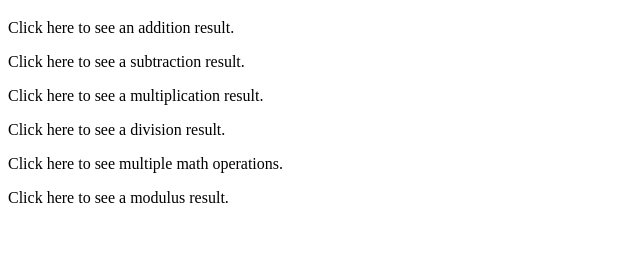
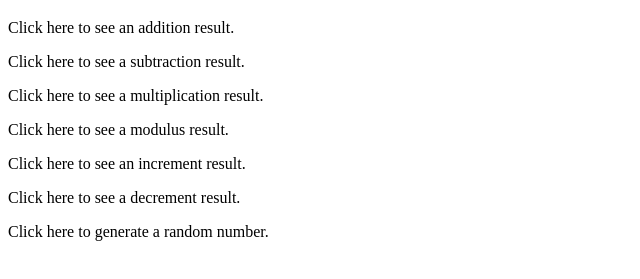
Before and after one commit to mhdayasso/JavaScript-Projects, a plain HTML site: page Basic JavaScript Projects/Project3_math_operators/index.html in a window 1280 px wide. Shown: the part 61-340 px from the top of the page, without its empty margins (0-640 px from the left). Drawn offline with Linux system fonts and the light colour scheme.

Commit message:
Complete Project3 math operators requirements

```diff
--- a/Basic JavaScript Projects/Project3_math_operators/JS/main.js
+++ b/Basic JavaScript Projects/Project3_math_operators/JS/main.js
@@ -1,48 +1,47 @@
 // Project 3: Math Operators
 // Each function runs when you click its matching paragraph in index.html.
 
-// Addition operation
+// + Addition
 function additionFunction() {
   var result = 10 + 5;
   document.getElementById("MathAdd").textContent = "10 + 5 = " + result;
 }
 
-// Subtraction operation
+// - Subtraction
 function subtractionFunction() {
   var result = 10 - 5;
   document.getElementById("MathSub").textContent = "10 - 5 = " + result;
 }
 
-// Multiplication operation
+// * Multiplication
 function multiplicationFunction() {
   var result = 10 * 5;
   document.getElementById("MathMul").textContent = "10 * 5 = " + result;
 }
 
-// Division operation
-function divisionFunction() {
-  var result = 10 / 5;
-  document.getElementById("MathDiv").textContent = "10 / 5 = " + result;
+// % Modulus (remainder)
+function modulusFunction() {
+  var result = 10 % 3; // remainder is 1
+  document.getElementById("MathMod").textContent = "10 % 3 = " + result;
 }
 
-// Multiple mathematical operations at once
-function multipleOperations() {
-  var a = 20;
-  var b = 4;
-
-  var add = a + b;
-  var sub = a - b;
-  var mul = a * b;
-  var div = a / b;
-
-  document.getElementById("MathAll").innerHTML =
-    a + " + " + b + " = " + add + "<br>" +
-    a + " - " + b + " = " + sub + "<br>" +
-    a + " * " + b + " = " + mul + "<br>" +
-    a + " / " + b + " = " + div;
+// ++ Increment
+function incrementFunction() {
+  var number = 5;
+  number++; // increment operator
+  document.getElementById("MathInc").textContent = "After increment: " + number;
 }
 
-function modulusFunction() {
-  var result = 10 % 3;
-  document.getElementById("MathMod").textContent = "10 % 3 = " + result;
+// -- Decrement
+function decrementFunction() {
+  var number = 5;
+  number--; // decrement operator
+  document.getElementById("MathDec").textContent = "After decrement: " + number;
 }
+
+// Math.random() (0 to 1)
+function randomFunction() {
+  var randomNum = Math.random();
+  document.getElementById("MathRandom").textContent =
+    "Random number (0 to 1): " + randomNum;
+}
--- a/Basic JavaScript Projects/Project3_math_operators/index.html
+++ b/Basic JavaScript Projects/Project3_math_operators/index.html
@@ -6,34 +6,16 @@
   <title>Project 3 - Math Operators</title>
 </head>
 <body>
-
   <h1>Project 3: Math Operators</h1>
 
-  <p id="MathAdd" onclick="additionFunction()">
-    Click here to see an addition result.
-  </p>
-
-  <p id="MathSub" onclick="subtractionFunction()">
-    Click here to see a subtraction result.
-  </p>
-
-  <p id="MathMul" onclick="multiplicationFunction()">
-  Click here to see a multiplication result.
-</p>
-
-<p id="MathDiv" onclick="divisionFunction()">
-  Click here to see a division result.
-</p>
-
-<p id="MathAll" onclick="multipleOperations()">
-  Click here to see multiple math operations.
-</p>
-
-<p id="MathMod" onclick="modulusFunction()">
-  Click here to see a modulus result.
-</p>
+  <p id="MathAdd" onclick="additionFunction()">Click here to see an addition result.</p>
+  <p id="MathSub" onclick="subtractionFunction()">Click here to see a subtraction result.</p>
+  <p id="MathMul" onclick="multiplicationFunction()">Click here to see a multiplication result.</p>
+  <p id="MathMod" onclick="modulusFunction()">Click here to see a modulus result.</p>
+  <p id="MathInc" onclick="incrementFunction()">Click here to see an increment result.</p>
+  <p id="MathDec" onclick="decrementFunction()">Click here to see a decrement result.</p>
+  <p id="MathRandom" onclick="randomFunction()">Click here to generate a random number.</p>
 
   <script src="JS/main.js"></script>
 </body>
-
 </html>
```
